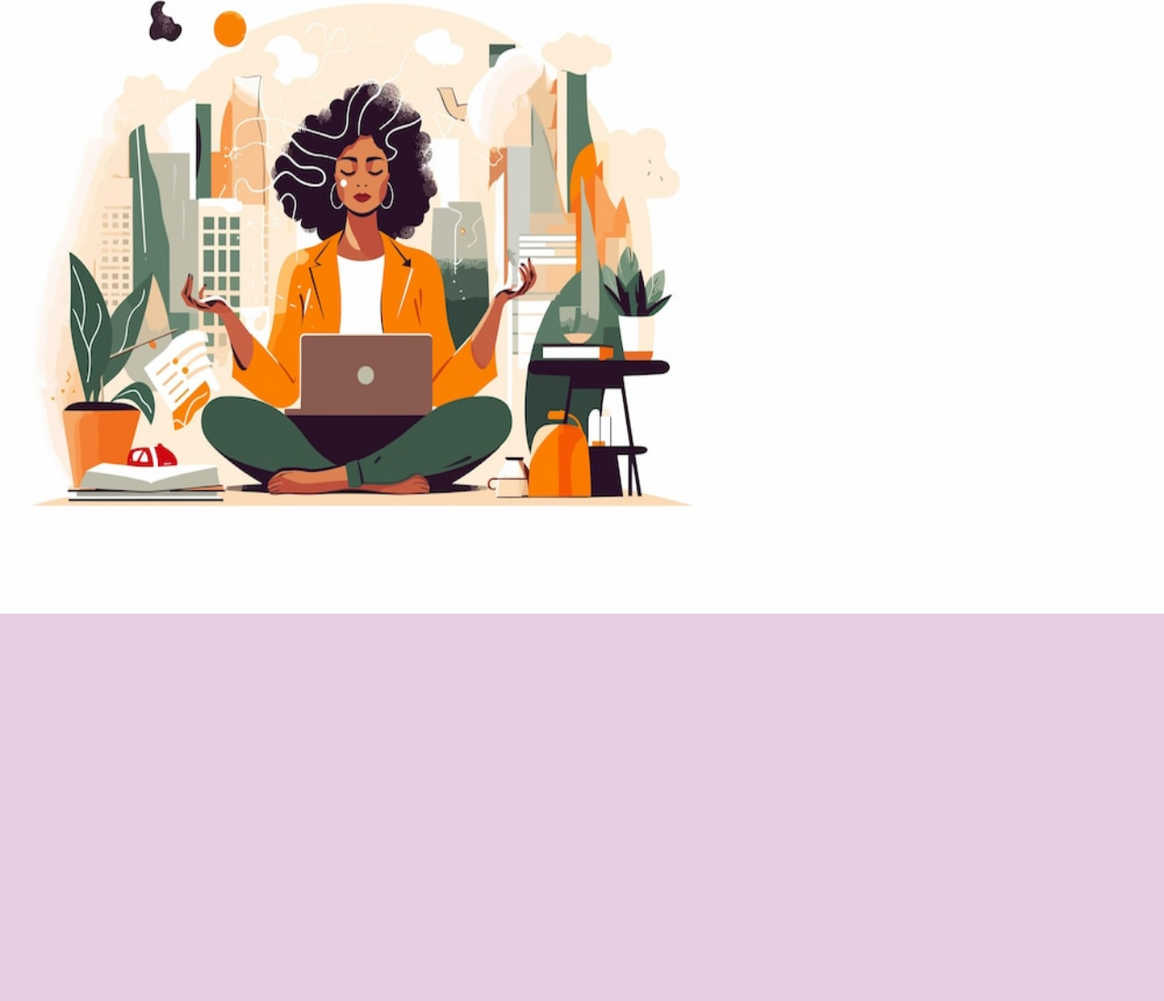
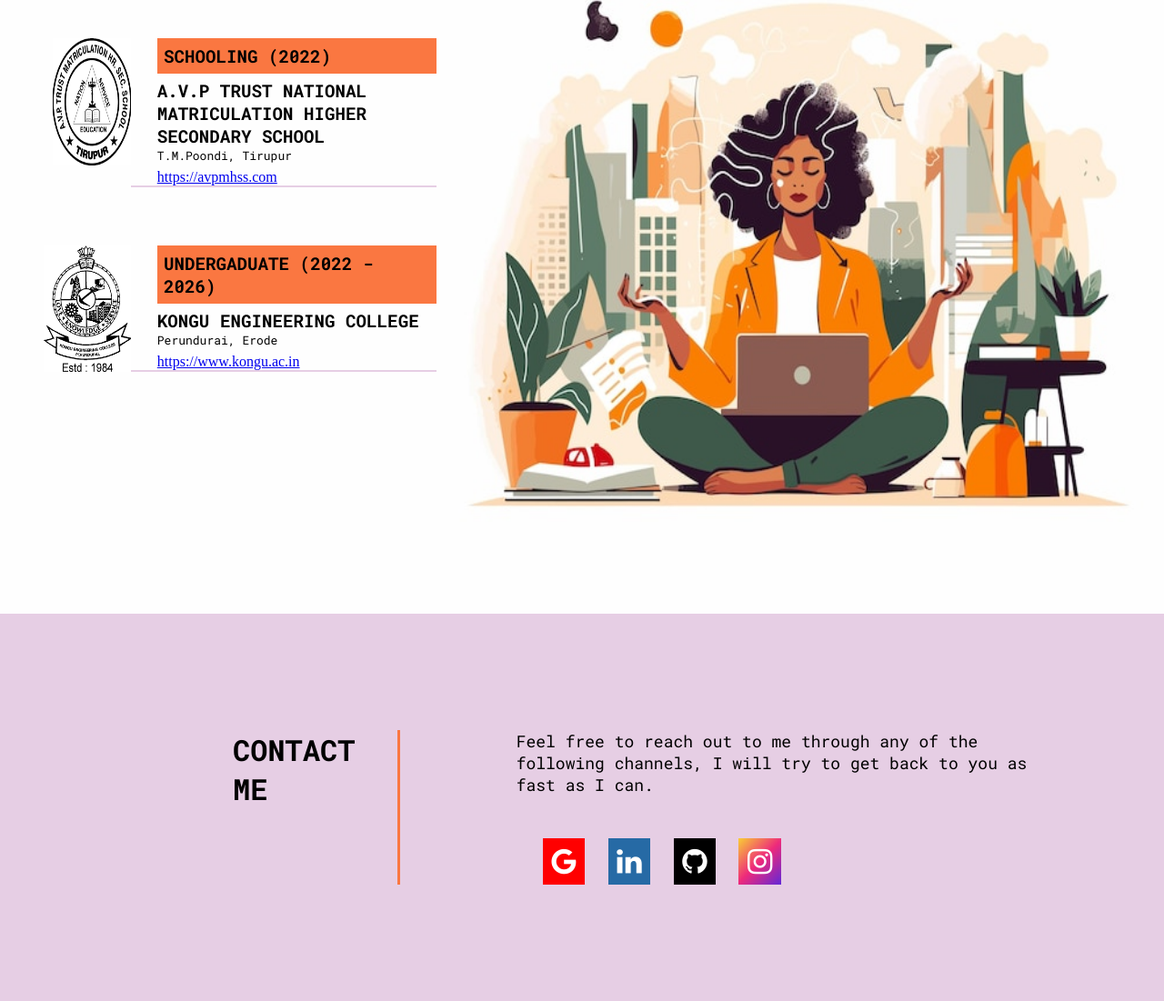
Before and after one commit to ahalyaGitHub/Portfolio-, a plain HTML site: page index.html in a window 1280 px wide. Shown: the part 987-2088 px from the top of the page at 91% size. Before the commit the page ends 2062 px from the top, so only its background shows below. Drawn offline with Linux system fonts and the light colour scheme; a web font is replaced by a local one.

Commit message:
Commit changes

```diff
--- a/index.html
+++ b/index.html
@@ -4,6 +4,7 @@
 <head>
     <meta charset="UTF-8">
     <meta name="viewport" content="width=device-width, initial-scale=1.0">
+    <link rel="stylesheet" href="https://cdnjs.cloudflare.com/ajax/libs/font-awesome/4.7.0/css/font-awesome.min.css">
     <link rel="stylesheet" href="styles.css">
     <title>Portfolio</title>
 </head>
@@ -23,17 +24,18 @@
     <!--Header-->
     <header>
         <div>
-            <img src="images/img2.jpg" alt="" >
+            <img src="images/img2.jpg" alt="">
         </div>
-        <div class="d">
-            <div class="p">Hello !</div>
-            <p>I am <span>Ahalya R</span></p>
+        <div class="header_div">
+            <div class="welcome_div">Hello !</div>
+            <p>I am <span>Ahalya R</span><span></span></p>
             <ul>
                 <li>Computer Science Student</li>
                 <li>Aspiring Web Developer</li>
             </ul>
-            <div class="p">Welcome to my portfolio website !</div>
-            <div class="a"><a href="#" class="a1" onclick="contactMe()">Contact Me</a> <a href="#" class="a2">Resume</a></div>
+            <div class="welcome_div">Welcome to my portfolio website !</div>
+            <div class="header_a"><a href="#" class="btn_contactMe" onclick="contactMe()">Contact Me</a> <a href="#" class="btn_resume">Resume</a>
+            </div>
 
         </div>
         </div>
@@ -41,10 +43,33 @@
 
     <!--Section-->
     <section>
-        <div>
-            <div></div>
-            <div></div>
-            <div></div>
+        <div class="section_div">
+
+            <div class="school_div">
+
+                <img src="images/avp.jpg" alt="" width="18%">
+
+                <div class="avp_div">
+                    <p class="p1">SCHOOLING (2022)</p>
+                    <div class="b">A.V.P TRUST NATIONAL MATRICULATION HIGHER SECONDARY SCHOOL</div>
+                    <p class="p3">T.M.Poondi, Tirupur</p>
+                    <div class="a3"><a href="https://avpmhss.com
+                    ">https://avpmhss.com
+                        </a></div>
+                </div>
+            </div>
+            <div class="ug_div">
+
+                <img src="images/kongu.jpg" alt="" width="20%">
+
+                <div class="kec_div">
+                    <p class="p2">UNDERGADUATE (2022 - 2026)</p>
+                    <div class="b">KONGU ENGINEERING COLLEGE</div>
+                    <p class="p3">Perundurai, Erode</p>
+                    <div class="a3"><a href="https://www.kongu.ac.in
+                    ">https://www.kongu.ac.in</a></div>
+                </div>
+            </div>
         </div>
         <div class="moving-img">
             <img src="images/img4.jpg" alt="" width="800" height="600">
@@ -53,7 +78,21 @@
 
     <!--Footer-->
     <footer>
+        <div class="footer_div">
+            <div class="contactMe">
+                <p>CONTACT ME</p>
+            </div>
+            <div class="footer_content">
+                <p>Feel free to reach out to me through any of the following channels, I will try to get back to you as fast as I can.</p>
+                <ul>
 
+                    <li><a href="" class="fa fa-google"></a></li>
+                    <li><a href="https://www.linkedin.com/in/ahalya-r-552667256/" class="fa fa-linkedin"></a></li>
+                    <li><a href="https://github.com/ahalyaGitHub" class="fa fa-github"></a></li>
+                    <li><a href="#" class="fa fa-instagram"></a></li>
+                </ul>
+            </div>
+        </div>
     </footer>
 
     <script src="main.js"></script>
--- a/styles.css
+++ b/styles.css
@@ -1,10 +1,10 @@
-
 @import url('https://fonts.googleapis.com/css2?family=Aboreto&family=Beth+Ellen&family=Edu+NSW+ACT+Foundation:wght@400..700&family=Inconsolata:wght@200..900&family=Merriweather:ital,wght@0,300;0,400;0,700;0,900;1,300;1,400;1,700;1,900&family=Mulish:ital,wght@0,200..1000;1,200..1000&family=Poppins:ital,wght@0,100;0,200;0,300;0,400;0,500;0,600;0,700;0,800;0,900;1,100;1,200;1,300;1,400;1,500;1,600;1,700;1,800;1,900&family=Roboto+Mono:ital,wght@0,100..700;1,100..700&display=swap');
 
 * {
     margin: 0;
     padding: 0;
 }
+
 body {
     background-color: #E6CEE4;
 }
@@ -18,15 +18,18 @@ nav ul {
     margin-left: 25%;
     margin-top: 3%;
 }
+
 nav li {
     padding: 0 3%;
 }
+
 nav a {
     text-decoration: none;
     color: black;
     transition: 0.1s;
     padding-bottom: 10%;
 }
+
 nav a:hover {
     border-bottom: 3px solid #FA7741;
 }
@@ -36,42 +39,48 @@ header {
     flex-direction: row;
     height: 100vh;
 }
+
 header img {
     margin-top: 6%;
 }
 
-.p {
+.welcome_div {
     font-family: "Beth Ellen", cursive;
     font-size: 30px;
 }
-.d {
+
+.header_div {
     margin-top: 11%;
     margin-left: 3%;
 }
 
-.d p {
+.header_div p {
     font-family: "Roboto Mono", monospace;
     font-weight: bolder;
     font-size: x-large;
     margin-top: -0.5%;
 }
-.d ul {
+
+.header_div ul {
     list-style-type: none;
     display: flex;
     margin: 3% 0;
 }
-.d li {
+
+.header_div li {
     padding: 5% 5%;
     border-left: 2px solid #FA7741;
     font-size: larger;
     font-family: "Roboto Mono", monospace;
     font-weight: bolder;
 }
-.a {
+
+.header_a {
     margin-top: 10%;
     margin-left: 10%;
 }
-.a1 {
+
+.btn_contactMe {
     text-decoration: none;
     color: black;
     font-family: "Roboto Mono", monospace;
@@ -81,12 +90,14 @@ header img {
     padding: 2% 5%;
     transition: 0.1s;
 }
-.a1:hover {
+
+.btn_contactMe:hover {
     color: white;
     border-color: #FA7741;
     background-color: #FA7741;
 }
-.a2 {
+
+.btn_resume {
     text-decoration: none;
     color: #FA7741;
     font-family: "Roboto Mono", monospace;
@@ -97,11 +108,13 @@ header img {
     transition: 0.1s;
     margin-left: 5%;
 }
-.a2:hover {
+
+.btn_resume:hover {
     color: white;
     border-color: black;
     background-color: black;
 }
+
 span {
     color: #FA7741;
     font-family: "Roboto Mono", monospace;
@@ -109,12 +122,15 @@ span {
     font-size: larger;
     margin-left: 5%;
 }
+
+
 section {
     display: flex;
     flex-direction: row;
     background-color: #FEFEFE;
     height: 100vh;
 }
+
 .moving-img {
     animation: moveUpDown 2s infinite alternate;
     margin-top: 9%;
@@ -124,12 +140,130 @@ section {
     0% {
         transform: translateY(0);
     }
+
     100% {
         transform: translateY(-20px);
     }
 }
 
+
+.section_div {
+    display: flex;
+    flex-direction: column;
+    gap: 10%;
+    margin-top: 13%;
+}
+
+.school_div,
+.ug_div {
+    display: flex;
+    flex-direction: row;
+}
+
+.school_div img {
+    padding-left: 12%;
+    padding-bottom: 5%;
+}
+
+.ug_div img {
+    padding-left: 10%;
+}
+
+.b {
+    font-family: "Roboto Mono", monospace;
+    font-weight: bolder;
+    font-size: larger;
+    margin-top: 2%;
+}
+
+.p2,
+.p1 {
+    font-family: "Roboto Mono", monospace;
+    font-size: larger;
+    font-weight: bolder;
+    border: 1px solid #FA7741;
+    background-color: #FA7741;
+    padding: 2%;
+}
+
+.kec_div {
+    width: 70%;
+    padding-left: 6%;
+    border-bottom: 2px solid #E6CEE4;
+}
+
+.avp_div {
+    padding-left: 6%;
+    border-bottom: 2px solid #E6CEE4;
+}
+
+.p3 {
+    font-family: "Roboto Mono", monospace;
+    font-size: small;
+}
+
+.a3 {
+    margin-top: 2%;
+}
+
 footer {
+    font-family: "Roboto Mono", monospace;
     background-color: #E6CEE4;
-    height: 50vh;
 }
+
+.footer_div {
+    display: flex;
+    flex-direction: row;
+    gap:10%;
+    padding: 10% 0;
+}
+
+.contactMe {
+    border-right: 3px solid #FA7741;
+    padding-left: 20%;
+    font-weight: bolder;
+    font-size: xx-large;
+    width: 30%;
+}
+
+.footer_content {
+    font-family: "Roboto Mono", monospace;
+    font-size: large;
+    margin-right: 10%;
+}
+
+footer ul {
+    list-style-type: none;
+    display: flex;
+    flex-direction: row;
+    gap: 8%;
+    padding-top: 8%;
+    margin-left: 5%;
+}
+
+footer a {
+    text-decoration: none;
+}
+
+.fa {
+    color: white;
+    font-size: xx-large;
+    padding: 35%;
+}
+
+.fa-google {
+    background-color: red;
+
+}
+
+.fa-linkedin {
+    background-color: rgb(38, 106, 165);
+}
+
+.fa-github {
+    background-color: black;
+}
+
+.fa-instagram {
+    background: linear-gradient(135deg, #F9CE34, #EE2A7B, #6228D7);
+}
```
Also changed, not shown: images/avp.jpg (added), images/kongu.jpg (added).
